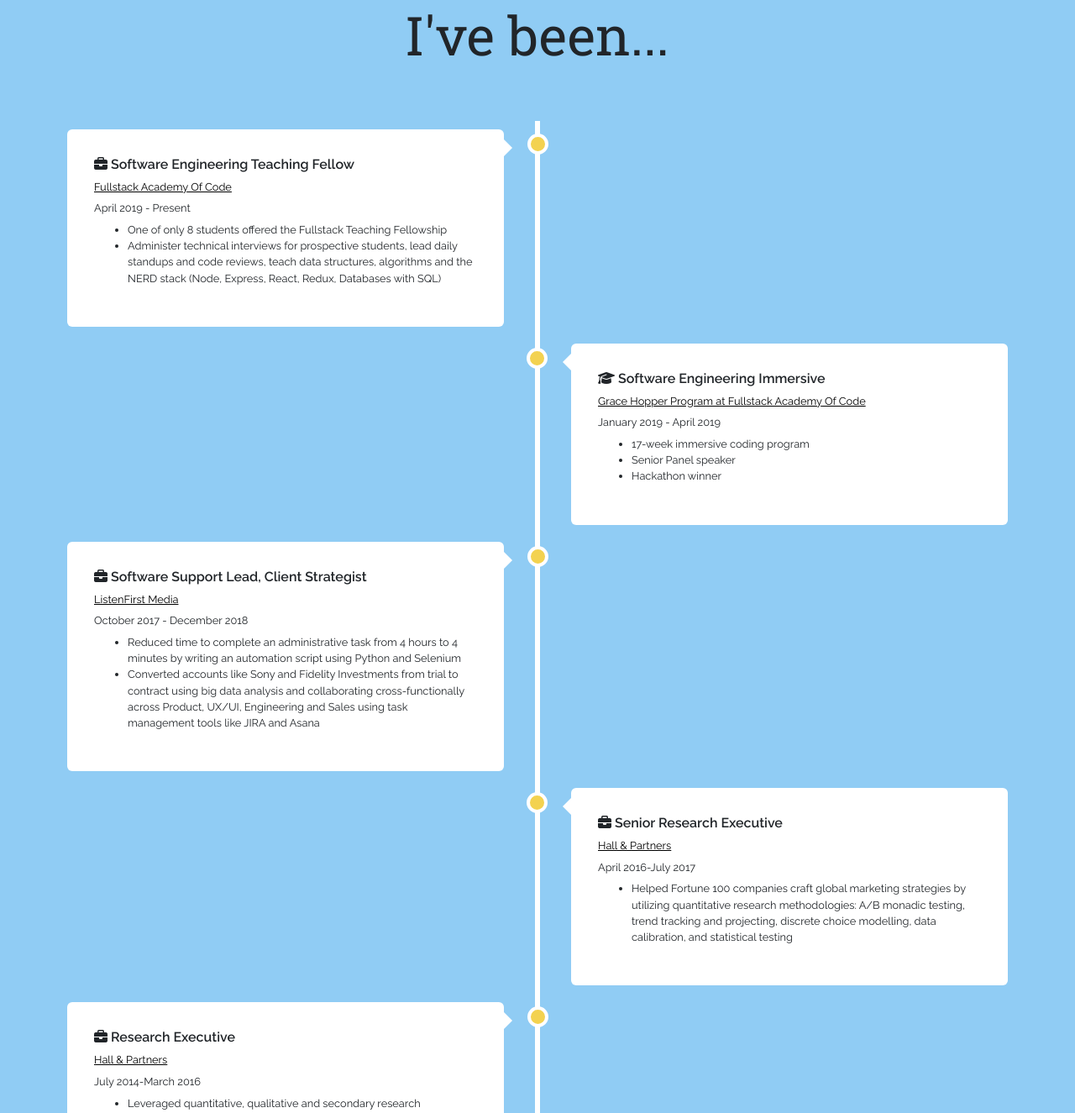
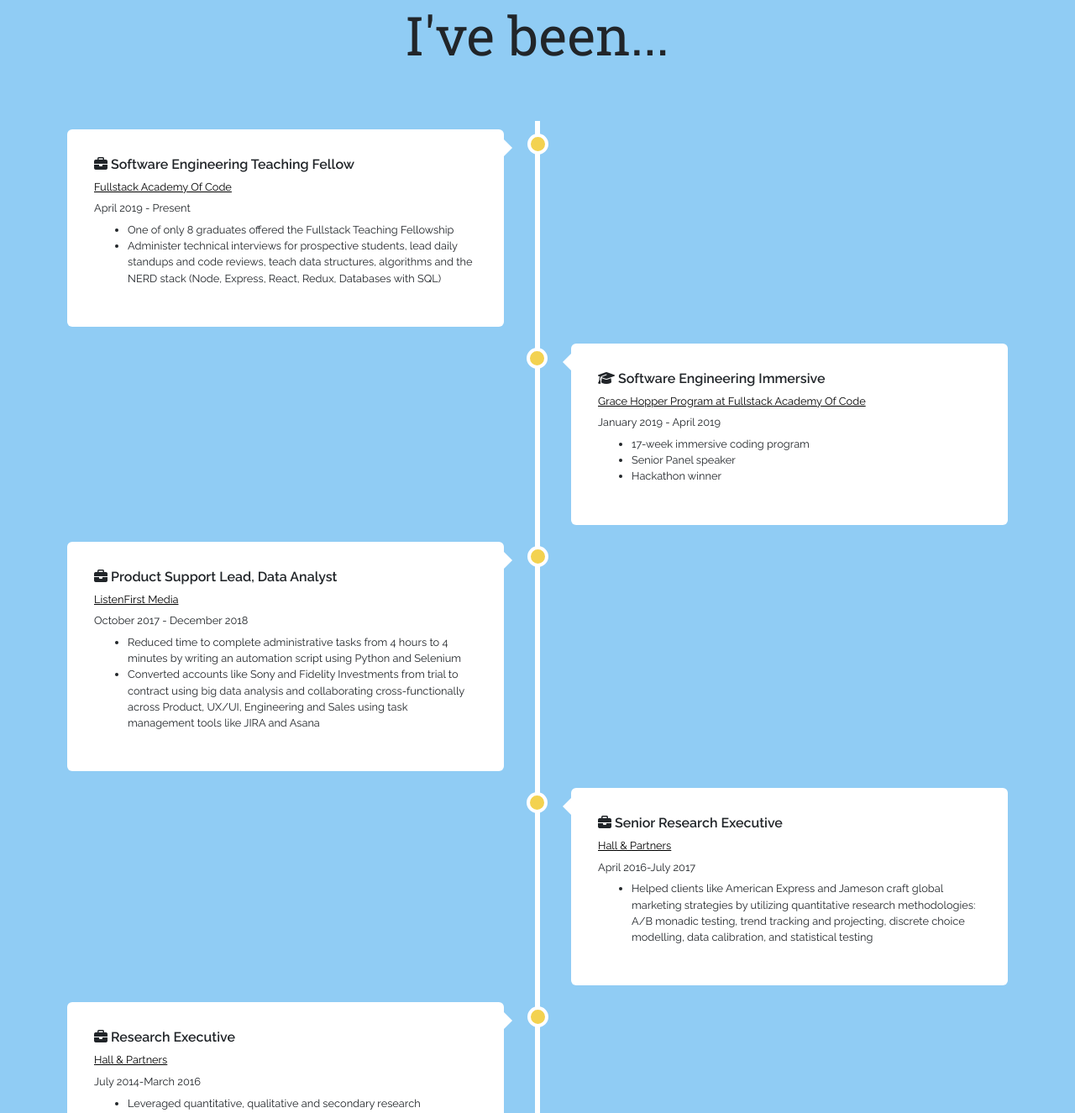
Before and after one commit to sungsauce/portfolio, a React app: page / in a window 1280 px wide. Shown: the part 3466-4791 px from the top of the page at 84% size. Built offline with nearby package versions, Linux system fonts and the light colour scheme.

```diff
--- a/client/components/experience.js
+++ b/client/components/experience.js
@@ -10,7 +10,7 @@
     companyLink: 'https://www.fullstackacademy.com/',
     dates: 'April 2019 - Present',
     description: [
-      'One of only 8 students offered the Fullstack Teaching Fellowship',
+      'One of only 8 graduates offered the Fullstack Teaching Fellowship',
       'Administer technical interviews for prospective students, lead daily standups and code reviews, teach data structures, algorithms and the NERD stack (Node, Express, React, Redux, Databases with SQL)'
     ]
   },
@@ -28,12 +28,12 @@
   },
   {
     isWork: true,
-    title: 'Software Support Lead, Client Strategist',
+    title: 'Product Support Lead, Data Analyst',
     company: 'ListenFirst Media',
     companyLink: 'https://www.listenfirstmedia.com/',
     dates: 'October 2017 - December 2018',
     description: [
-      'Reduced time to complete an administrative task from 4 hours to 4 minutes by writing an automation script using Python and Selenium',
+      'Reduced time to complete administrative tasks from 4 hours to 4 minutes by writing an automation script using Python and Selenium',
       'Converted accounts like Sony and Fidelity Investments from trial to contract using big data analysis and collaborating cross-functionally across Product, UX/UI, Engineering and Sales using task management tools like JIRA and Asana'
     ]
   },
@@ -44,7 +44,7 @@
     companyLink: 'https://www.hallandpartners.com/',
     dates: 'April 2016-July 2017',
     description: [
-      'Helped Fortune 100 companies craft global marketing strategies by utilizing quantitative research methodologies: A/B monadic testing, trend tracking and projecting, discrete choice modelling, data calibration, and statistical testing'
+      'Helped clients like American Express and Jameson craft global marketing strategies by utilizing quantitative research methodologies: A/B monadic testing, trend tracking and projecting, discrete choice modelling, data calibration, and statistical testing'
     ]
   },
   {
--- a/client/components/projects.js
+++ b/client/components/projects.js
@@ -18,7 +18,7 @@
     title: 'Julia',
     img: 'julia.jpg',
     description:
-      'This voice assistant web application was featured as one of Fullstack\'s 5 "Groundbreaking Projects" from Demo Day. Our team wanted a solution to the common struggle of following recipe instructions while cooking, so we created Julia: a voice assistant powered by the WebSpeech API that would allow you to use your voice to do things like navigate a recipe and identify ingredients specific to a particular recipe step. Julia also serves as your online cookbook where you can add recipes from your favorite sites. My Individual contributions included web scraping for those user-submitted recipes, configuring voice commands and website responsiveness. We collaborated using an agile development framework: 1 week sprints, daily scrums, code reviews, pair programming, tracking issues with Waffle.io',
+      'This voice assistant web application was featured as one of Fullstack\'s 5 "Groundbreaking Projects" from Demo Day. \n\nOur team wanted a solution to the common struggle of following recipe instructions while cooking, so we created Julia: a voice assistant powered by the WebSpeech API that would allow you to use your voice to do things like navigate a recipe and identify ingredients specific to a particular recipe step. Julia also serves as your online cookbook where you can add recipes from your favorite sites. \n\nMy Individual contributions included web scraping for user-submitted recipes, configuring voice commands and website responsiveness. We collaborated using an agile development framework: 1 week sprints, daily scrums, code reviews, pair programming, tracking issues with Waffle.io',
     specs: [
       'Group Project',
       'React / Redux / Node / Express / PostgreSQL / Travis CI/CD / Heroku / WebSpeech API / Web Scraping with Cheerio'
@@ -30,7 +30,7 @@
     title: "Hot N' Saucey",
     img: 'hotnsaucey.png',
     description:
-      'We built an e-commerce site for hot sauces within 7 business days with functions including product filtering, cart editing, cart persistence, payment using Stripe, and user account management. My individual contributions included product filtering, cart persistence between guest and logged in user, payments and deployment.',
+      'We built an e-commerce site for hot sauces within 7 business days using an agile development framework: 1 week sprints, daily scrums, code reviews, pair programming, and tracking issues with Waffle.io. We incorporated features such as product filtering, cart editing, cart persistence, payment using Stripe, and user account management. \n\nMy individual contributions included product filtering, cart persistence between guest and logged in user, payments and deployment.',
     specs: [
       'Group Project',
       'React / Redux / Node / Express / PostgreSQL / Passport / Stripe / Travis CI/CD / Heroku'
@@ -157,7 +157,7 @@
                 ) : null}
               </div>
               <div id="proj-desc">
-                <p>{currProj.description}</p>
+                <div>{currProj.description}</div>
               </div>
             </div>
           </Modal.Body>
--- a/public/style.css
+++ b/public/style.css
@@ -179,6 +179,7 @@
 #proj-desc {
   flex: 2;
   color: grey;
+  white-space: pre-wrap;
 }
 
 /* Experience */
```
Also changed, not shown: .travis.yml (added), 1 other file.
